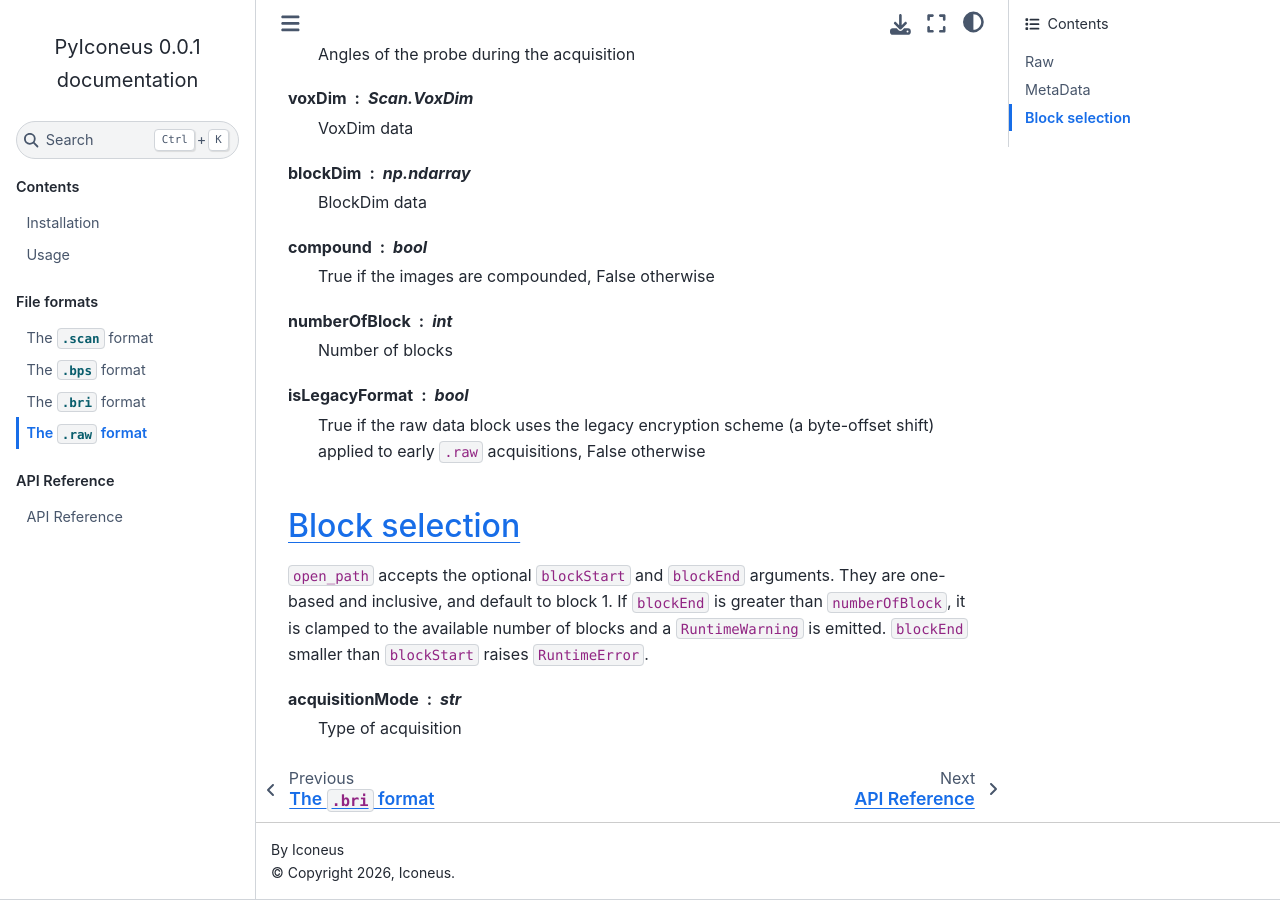
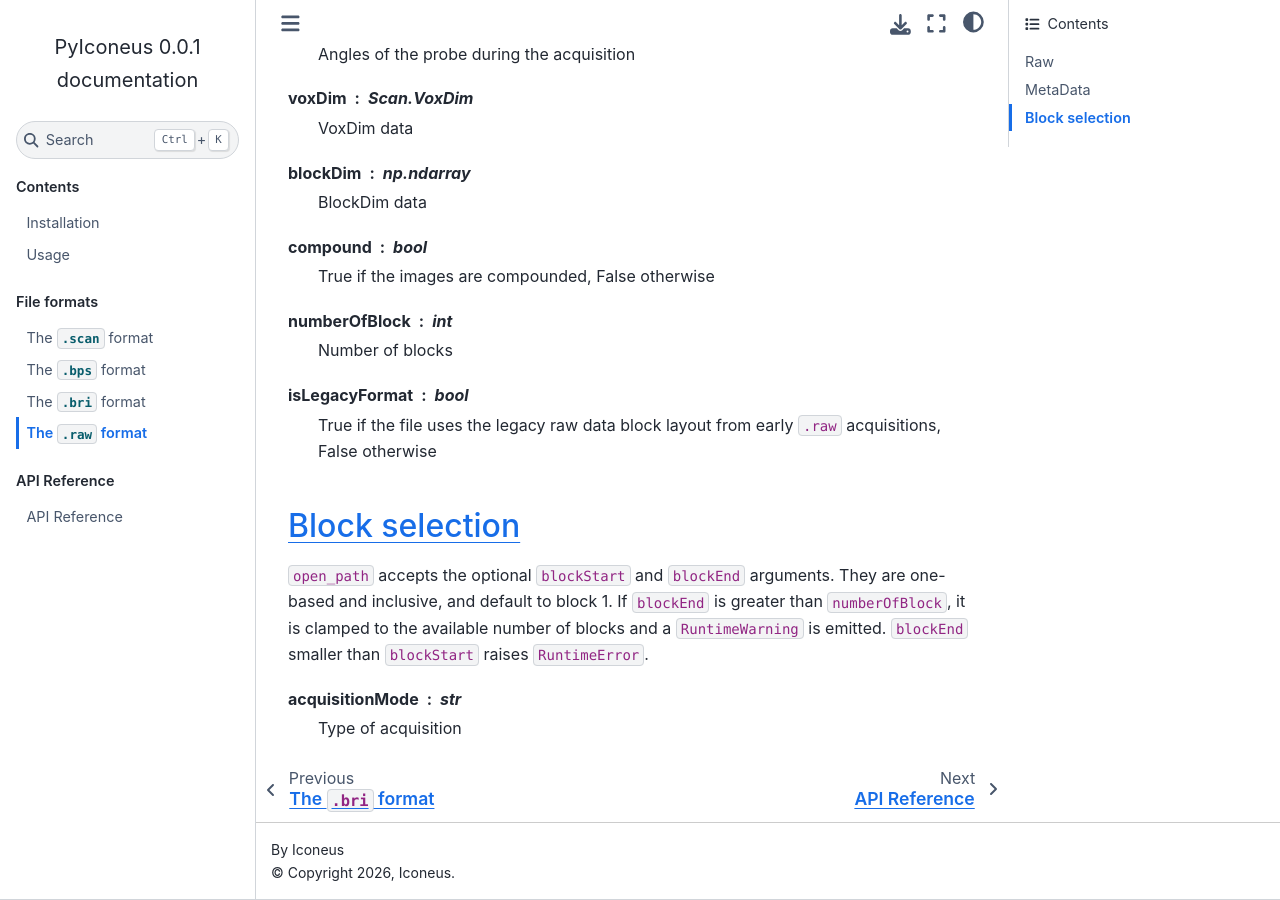
Before and after one commit to Iconeus/PyIconeus, a Sphinx documentation site: the page built from docs/raw_format.rst, in a window 1280 px wide and 900 px high, scrolled down 1389 px. Built offline with Sphinx 7.4.7 and the Sphinx Book theme 1.1.4, drawn with Linux system fonts in a browser that asks for light colours.

Commit message:
Stop naming the mechanism in isLegacyFormat's public docstrings
The rename's whole point was to avoid publicly stating the library
encrypts/decrypts data. Describing it as "legacy encryption scheme (a
byte-offset shift)" in the docstrings did exactly what the rename was
meant to avoid. Describe it purely as a legacy file-layout flag.

Co-Authored-By: Claude Sonnet 5 <noreply@anthropic.com>

```diff
--- a/docs/raw_format.rst
+++ b/docs/raw_format.rst
@@ -62,9 +62,8 @@ numberOfBlock : int
     Number of blocks
 
 isLegacyFormat : bool
-    True if the raw data block uses the legacy encryption scheme (a
-    byte-offset shift) applied to early ``.raw`` acquisitions, False
-    otherwise
+    True if the file uses the legacy raw data block layout from early
+    ``.raw`` acquisitions, False otherwise
 
 Block selection
 ---------------
```
Also changed, not shown: 1 other file.
